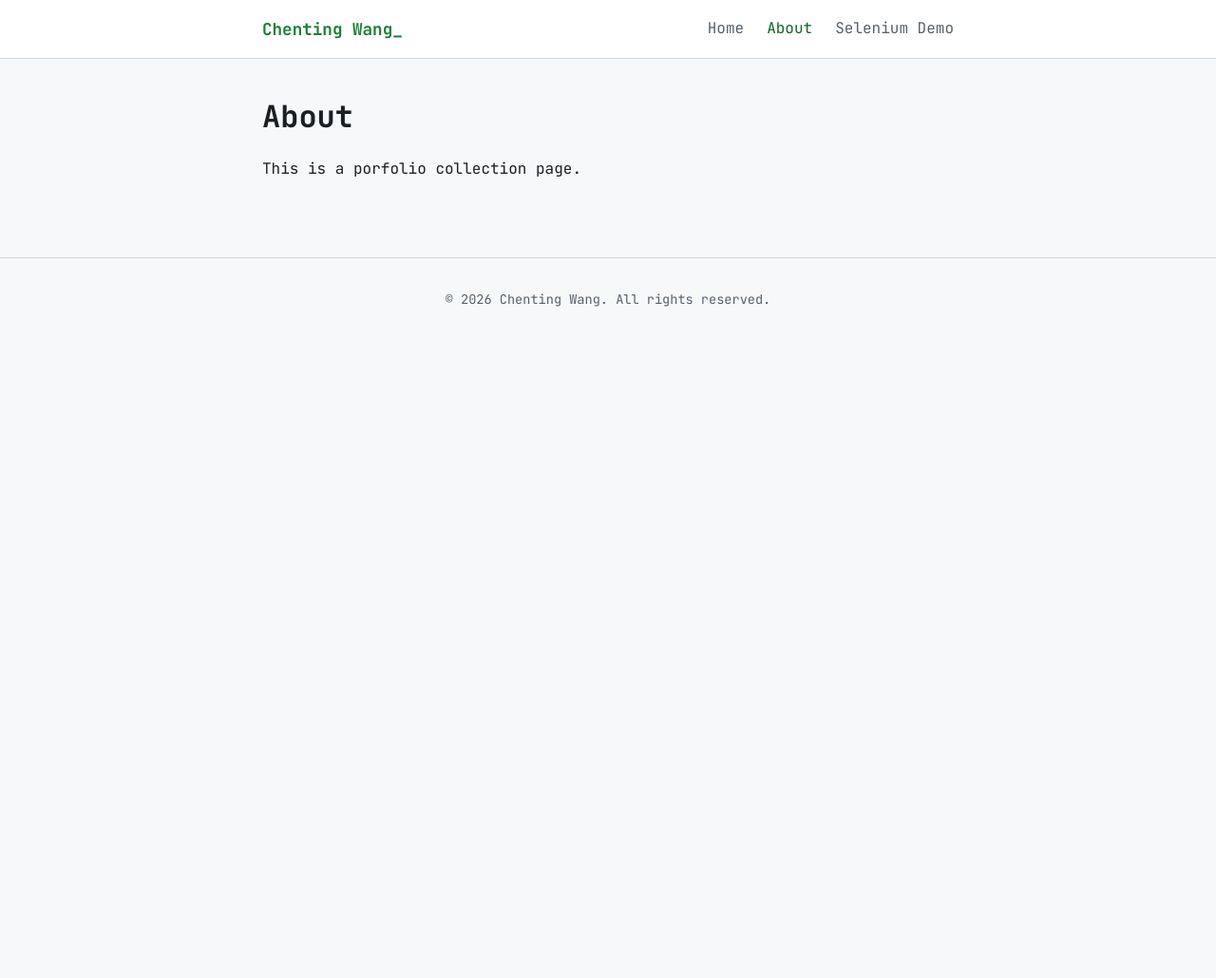
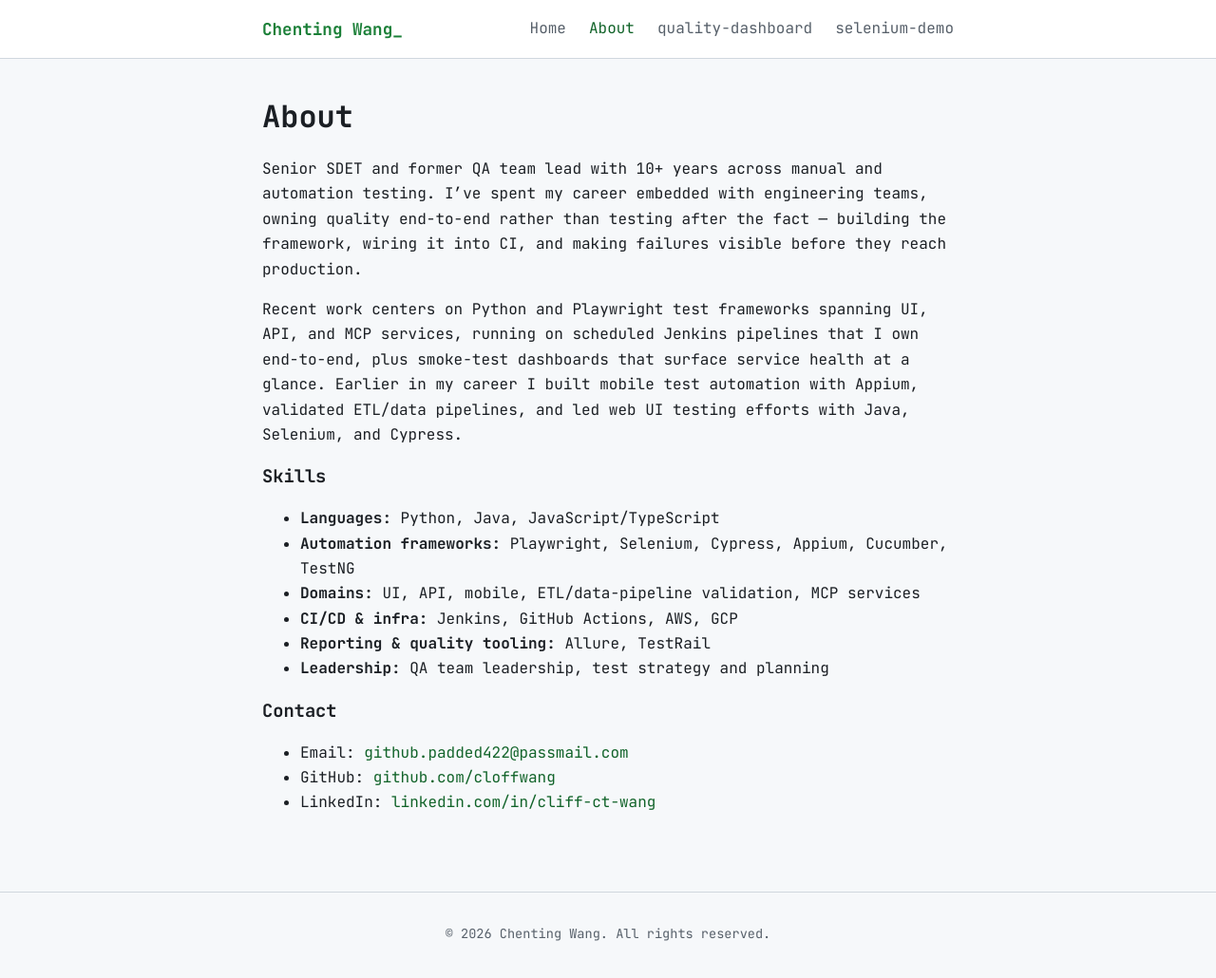
Before and after one commit to cloffwang/cloffwang.github.io, a Jekyll site: the page built from about.markdown, in a window 1280 px wide and 1042 px high. Shown: the top 1030 px of the window at 95% size. Built offline with Jekyll 4.4.1, drawn with Linux system fonts in a browser that asks for light colours.

Commit message:
Drive nav/homepage from a projects collection; flesh out About page

```diff
--- a/_config.yml
+++ b/_config.yml
@@ -19,6 +19,10 @@ theme: minima
 plugins:
   - jekyll-feed
   - jekyll-paginate
+
+collections:
+  projects:
+    output: false
 
 author:
   name:           'Chenting Wang'
--- a/_includes/nav.html
+++ b/_includes/nav.html
@@ -12,8 +12,9 @@
         {% endif %}
       {% endfor %}
 
-      {% for post in site.posts %}
-        <li><a class="{% if page.url == post.url %}active{% endif %}" href="{{ post.url }}">{{ post.title }}</a></li>
+      {% assign projects = site.projects | sort: 'order' %}
+      {% for project in projects %}
+        <li><a href="/#{{ project.title | slugify }}">{{ project.title }}</a></li>
       {% endfor %}
     </ul>
   </div>
--- a/about.markdown
+++ b/about.markdown
@@ -3,4 +3,28 @@ layout: page
 title: About
 ---
 
-This is a porfolio collection page.
+Senior SDET and former QA team lead with 10+ years across manual and automation testing.
+I've spent my career embedded with engineering teams, owning quality end-to-end rather than
+testing after the fact — building the framework, wiring it into CI, and making failures visible
+before they reach production.
+
+Recent work centers on Python and Playwright test frameworks spanning UI, API, and MCP
+services, running on scheduled Jenkins pipelines that I own end-to-end, plus smoke-test
+dashboards that surface service health at a glance. Earlier in my career I built mobile test
+automation with Appium, validated ETL/data pipelines, and led web UI testing efforts with Java,
+Selenium, and Cypress.
+
+### Skills
+
+- **Languages:** Python, Java, JavaScript/TypeScript
+- **Automation frameworks:** Playwright, Selenium, Cypress, Appium, Cucumber, TestNG
+- **Domains:** UI, API, mobile, ETL/data-pipeline validation, MCP services
+- **CI/CD & infra:** Jenkins, GitHub Actions, AWS, GCP
+- **Reporting & quality tooling:** Allure, TestRail
+- **Leadership:** QA team leadership, test strategy and planning
+
+### Contact
+
+- Email: [{{ site.email }}](mailto:{{ site.email }})
+- GitHub: [github.com/{{ site.github_username }}](https://github.com/{{ site.github_username }})
+- LinkedIn: [linkedin.com/in/cliff-ct-wang](https://www.linkedin.com/in/cliff-ct-wang/)
```
Also changed, not shown: _projects/quality-dashboard.md (added, +21 -0 lines), _projects/selenium-demo.md (added, +19 -0 lines), index.md (+16 -37 lines).
